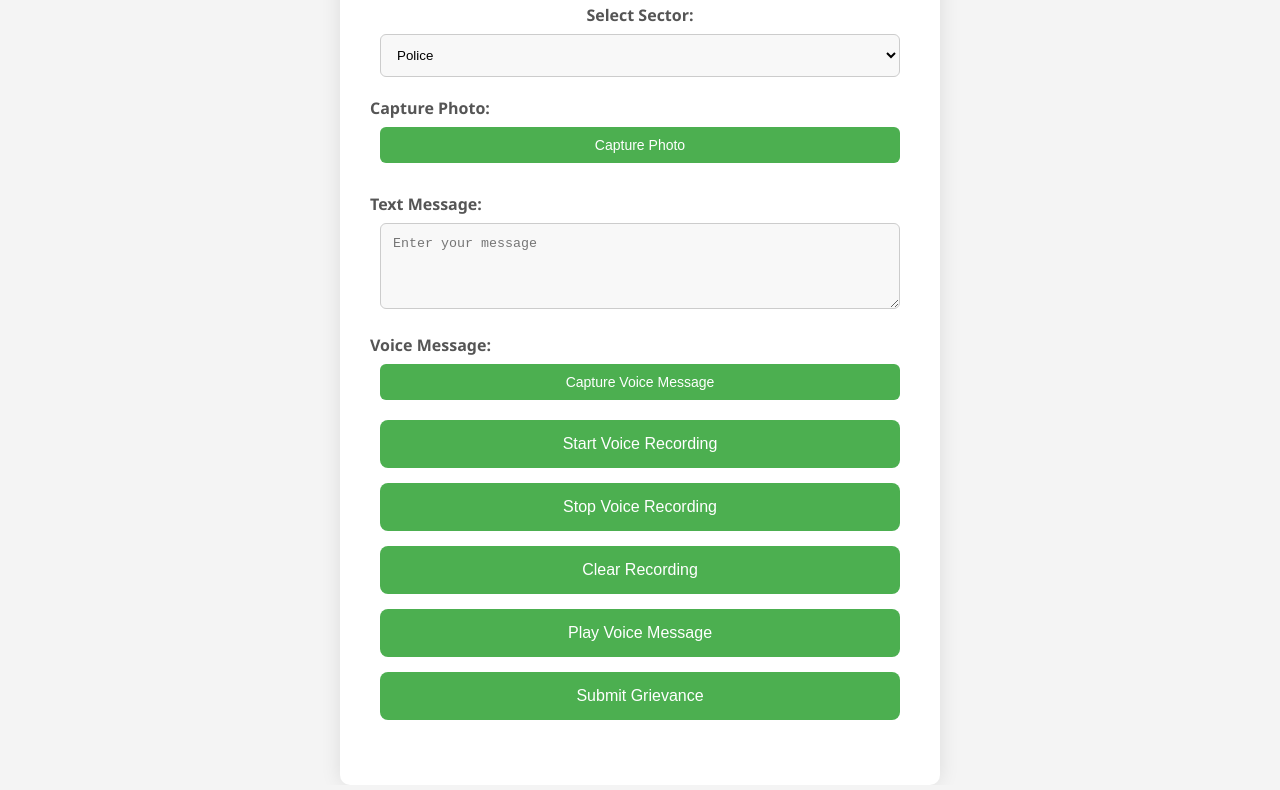
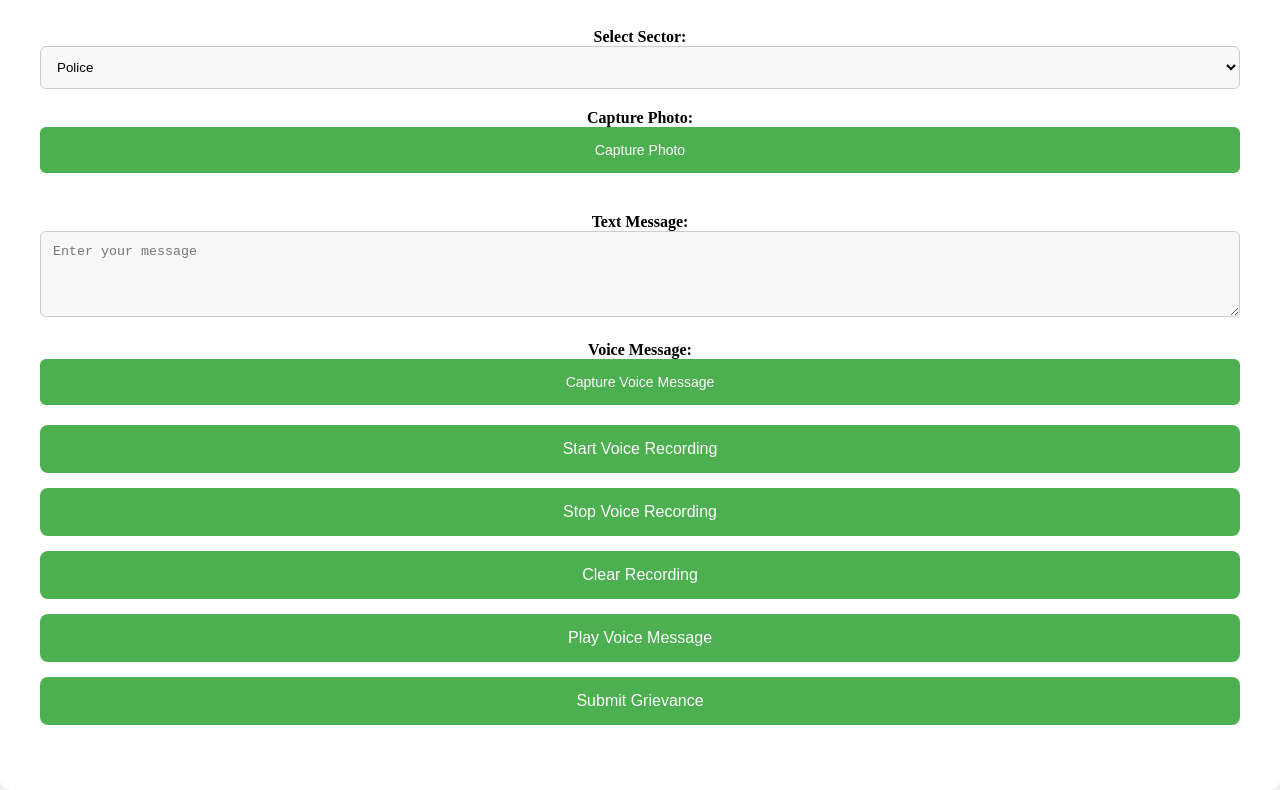
Before and after one commit to BhavyaSaiKeerthiThammineni14/Online-Grievance-System, a plain HTML site: page index.html in a window 1280 px wide. Shown: the part 103-893 px from the top of the page. Drawn offline with Linux system fonts and the light colour scheme.

Commit message:
Update styles.css

```diff
--- a/styles.css
+++ b/styles.css
@@ -1,5 +1,5 @@
 body {
-    font-family: 'Segoe UI', Tahoma, Geneva, Verdana, sans-serif;
+    font-family: 'Times New Roman', Times, serif;
     background-color: #f4f4f4;
     margin: 0;
     padding: 0;
@@ -7,11 +7,17 @@ body {
     justify-content: center;
     align-items: center;
     height: 100vh;
+    transition: background-color 0.3s;
+}
+
+.border-button:hover {
+    border-width: 10px;
+    transition: border-width 0.3s;
 }
 
 .container {
-    max-width: 600px;
-    width: 80%;
+    max-width: 2000px;
+    width: 100%;
     margin: auto;
     padding: 30px;
     background-color: #fff;
@@ -19,24 +25,30 @@ body {
     border-radius: 10px;
     text-align: center;
     box-sizing: border-box;
+    transition: box-shadow 0.3s;
+}
+
+.container:hover {
+    box-shadow: 0 0 30px rgba(0, 0, 0, 0.2);
 }
 
 h1 {
     color: #333;
-    margin-bottom: 20px;
+    margin-bottom: 40px;
+    transition: color 0.3s;
+}
+
+h1:hover {
+    color: #4caf50;
 }
 
 form {
-    margin-top: 20px;
+    margin-top: 50px;
 }
 
-label {
-    display: block;
-    margin-bottom: 8px;
-    color: #555;
-}
-
-input, select, textarea {
+input,
+select,
+textarea {
     width: calc(100% - 20px);
     padding: 12px;
     margin-bottom: 20px;
@@ -44,14 +56,19 @@ input, select, textarea {
     border: 1px solid #ccc;
     border-radius: 6px;
     background-color: #f8f8f8;
-    transition: border-color 0.3s;
+    transition: border-color 0.3s, background-color 0.3s;
 }
 
-input:focus, select:focus, textarea:focus {
+input:focus,
+select:focus,
+textarea:focus {
     border-color: #4caf50;
+    background-color: #fff;
 }
 
-button {
+button,
+.photo-upload,
+.voice-upload {
     background-color: #4caf50;
     color: #fff;
     padding: 15px;
@@ -60,29 +77,22 @@ button {
     border-radius: 8px;
     width: calc(100% - 20px);
     font-size: 16px;
-    transition: background-color 0.3s;
+    transition: background-color 0.3s, transform 0.3s;
     margin-bottom: 15px;
 }
 
-button:hover {
+button:hover,
+.photo-upload:hover,
+.voice-upload:hover {
     background-color: #45a049;
-}
-
-/* Animation for the recording button */
-@keyframes recordingAnimation {
-    0% { background-color: #4caf50; }
-    50% { background-color: #45a049; }
-    100% { background-color: #4caf50; }
-}
-
-button.recording {
-    animation: recordingAnimation 1s infinite;
+    transform: scale(1.05);
 }
 
 #feedback {
     margin-top: 20px;
     color: #4caf50;
     font-size: 18px;
+    transition: color 0.3s;
 }
 
 #audioPlayer {
@@ -91,31 +101,23 @@ button.recording {
     display: none;
 }
 
-/* Styling for the photo input */
-#photo {
-    display: none; /* Hide the default file input */
-}
-.photo-upload {
+.photo-upload,
+.voice-upload {
     background-color: #4caf50;
     color: #fff;
-    padding: 10px;
+    padding: 15px;
     border: none;
     cursor: pointer;
     border-radius: 6px;
     font-size: 14px;
     margin-bottom: 20px;
+    transition: background-color 0.3s, transform 0.3s;
 }
 
-/* Styling for the voice message input */
-.voice-upload {
-    background-color: #4caf50;
-    color: #fff;
-    padding: 10px;
-    border: none;
-    cursor: pointer;
-    border-radius: 6px;
-    font-size: 14px;
-    margin-bottom: 20px;
+.photo-upload:hover,
+.voice-upload:hover {
+    background-color: #45a049;
+    transform: scale(1.05);
 }
 
 .photo-section {
@@ -123,36 +125,14 @@ button.recording {
     margin-bottom: 20px;
 }
 
-#photo {
-    display: none;
-}
-
-.photo-upload {
-    background-color: #4caf50;
-    color: #fff;
-    padding: 10px;
-    border: none;
-    cursor: pointer;
-    border-radius: 6px;
-    font-size: 14px;
-    margin-bottom: 10px;
-}
-
 #capturedImage {
     max-width: 100%;
     height: auto;
     margin-top: 10px;
     display: none;
+    transition: opacity 0.3s, transform 0.3s;
 }
 
-/* Styling for the voice message input */
-.voice-upload {
-    background-color: #4caf50;
-    color: #fff;
-    padding: 10px;
-    border: none;
-    cursor: pointer;
-    border-radius: 6px;
-    font-size: 14px;
-    margin-bottom: 20px;
+#capturedImage:hover {
+    transform: scale(1.5);
 }
```
